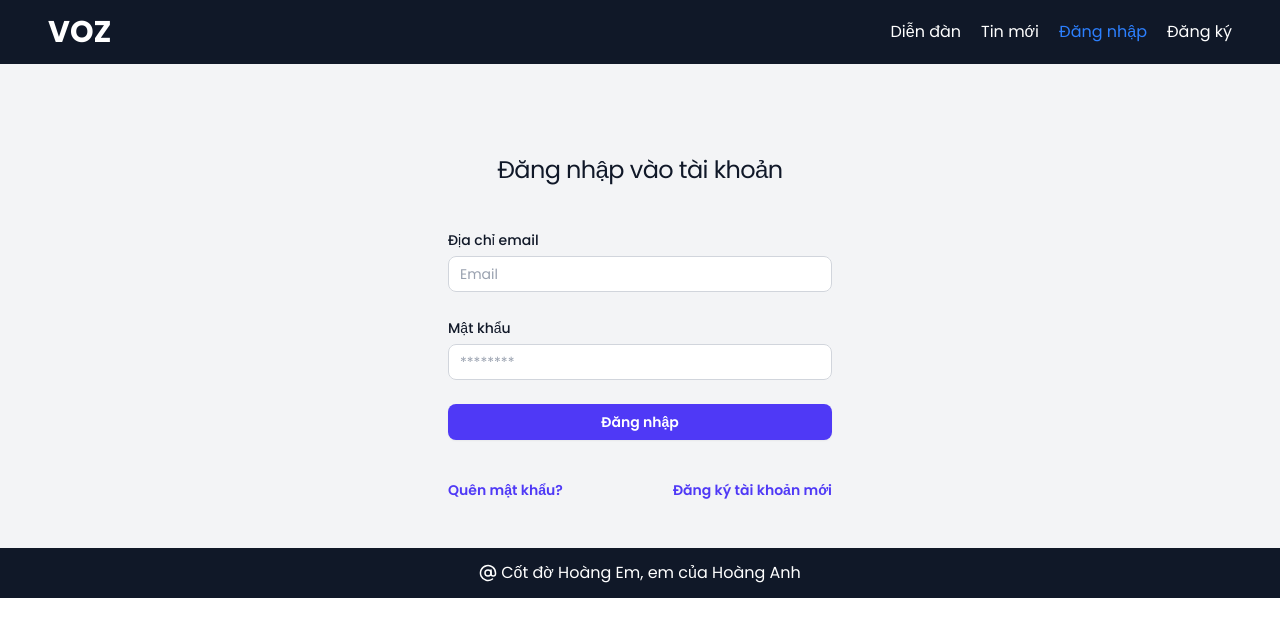
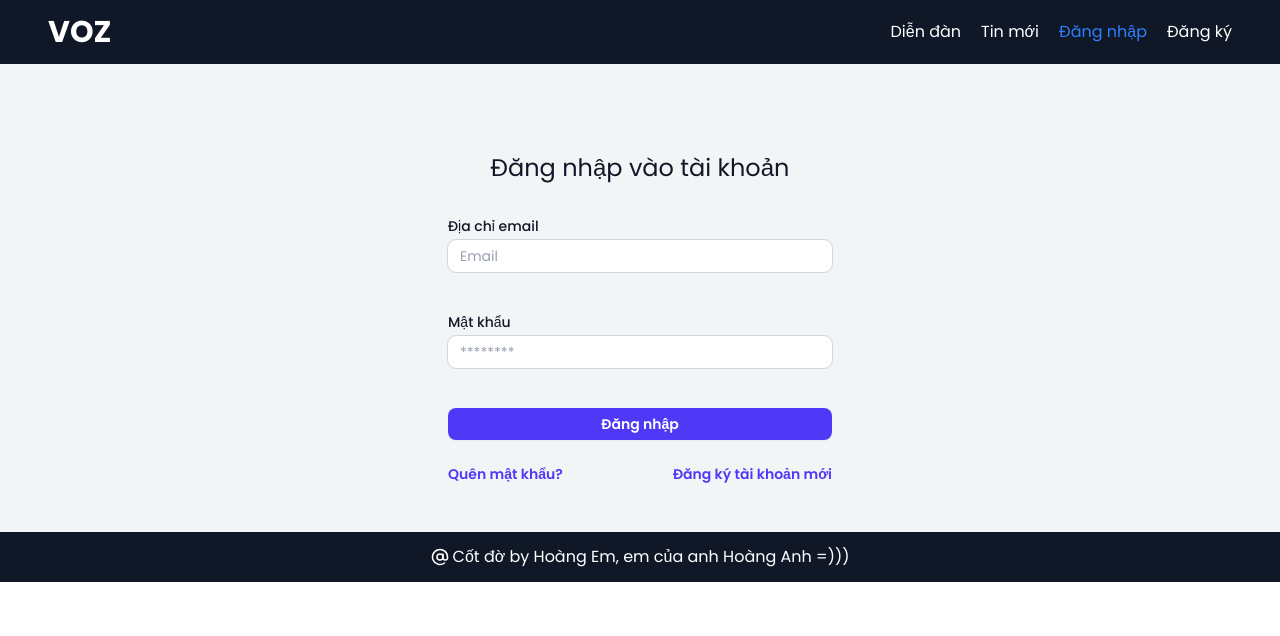
Before and after one commit to kidnopro/Nextjs_Blog_FE_Client, a Next.js app: page /login in a window 1280 px wide. Shown: the top 636 px of the page. Built offline with nearby package versions, Linux system fonts and the light colour scheme.

Commit message:
Chore(fix layout flix)

```diff
--- a/src/app/(auth)/forgotpassw/page.tsx
+++ b/src/app/(auth)/forgotpassw/page.tsx
@@ -3,6 +3,7 @@
 import { fortgotPassSchema } from '@/core/schema/auth'
 import { zodResolver } from '@hookform/resolvers/zod'
 import Link from 'next/link'
+import { useState } from 'react'
 import { useForm } from 'react-hook-form'
 
 export default function Login() {
@@ -14,48 +15,89 @@ export default function Login() {
     resolver: zodResolver(fortgotPassSchema)
   })
 
-  const onSubmit = (data: fortgotPassSchema) => {
-    console.log(data)
+  const [isSubmitting, setIsSubmitting] = useState(false)
+  const onSubmit = async (data: fortgotPassSchema) => {
+    setIsSubmitting(true)
+    try {
+      await new Promise((resolve) => setTimeout(resolve, 2000))
+      console.log('Form data:', data)
+    } catch (error) {
+      console.error('lỗi:', error)
+    } finally {
+      setIsSubmitting(false)
+    }
   }
+
   return (
     <div className='flex min-h-full flex-1 flex-col justify-center px-6 py-12 lg:px-8 bg-gray-100'>
       <div className='sm:mx-auto sm:w-full sm:max-w-sm'>
-        <h2 className='mt-10 text-center text-2xl/9  tracking-tight text-gray-900'>Quên mật khẩu tài khoản</h2>
+        <h2 className='mt-10 text-center text-2xl/9 text-gray-900 font-poppins'>Quên mật khẩu tài khoản</h2>
       </div>
 
       <div className='mt-10 sm:mx-auto sm:w-full sm:max-w-sm'>
         <form onSubmit={handleSubmit(onSubmit)} className='space-y-6'>
           <div>
-            <label htmlFor='email' className='block text-sm/6 font-medium text-gray-900'>
+            <label htmlFor='email' className='block text-sm/6 font-medium text-gray-900 font-poppins'>
               Địa chỉ Email
             </label>
             <div className='mt-1'>
               <input
                 {...register('email')}
                 placeholder='Email'
-                className='block w-full rounded-md bg-white px-3 py-1.5 text-base text-gray-900 outline-1 -outline-offset-1 outline-gray-300 placeholder:text-gray-400 focus:outline-2 focus:-outline-offset-2 focus:outline-indigo-600 sm:text-sm/6'
+                disabled={isSubmitting}
+                className='block w-full rounded-md bg-white px-3 py-1.5 text-base text-gray-900 outline-1 outline-offset-1 outline-gray-300 placeholder:text-gray-400 focus:outline-2 focus:outline-offset-2 focus:outline-indigo-600 sm:text-sm/6 font-poppins'
               />
-              {errors.email && <p className='text-red-500 text-sm mt-1'>{errors.email.message}</p>}
+              {/* toast lỗi */}
+              <div className='min-h-[1.5rem] mt-1'>
+                {errors.email && <p className='text-red-500 text-sm '>{errors.email.message}</p>}
+              </div>
             </div>
           </div>
 
           <div>
             <button
               type='submit'
-              className='flex w-full justify-center rounded-md bg-indigo-600 px-3 py-1.5 text-sm/6 font-semibold text-white shadow-xs hover:bg-indigo-500 focus-visible:outline-2 focus-visible:outline-offset-2 focus-visible:outline-indigo-600'
+              disabled={isSubmitting}
+              className='flex w-full justify-center rounded-md bg-indigo-600 px-3 py-1.5 text-sm/6 font-semibold text-white shadow-xs hover:bg-indigo-500 focus-visible:outline-2 focus-visible:outline-offset-2 focus-visible:outline-indigo-600 font-poppins'
             >
-              Gửi ngay
+              {isSubmitting ? (
+                <>
+                  <svg
+                    className='animate-spin -ml-1 mr-2 h-5 w-5 text-white'
+                    xmlns='http://www.w3.org/2000/svg'
+                    fill='none'
+                    viewBox='0 0 24 24'
+                  >
+                    <circle
+                      className='opacity-25'
+                      cx='12'
+                      cy='12'
+                      r='10'
+                      stroke='currentColor'
+                      strokeWidth='4'
+                    ></circle>
+                    <path
+                      className='opacity-75'
+                      fill='currentColor'
+                      d='M4 12a8 8 0 018-8V0C5.373 0 0 5.373 0 12h4zm2 5.291A7.962 7.962 0 014 12H0c0 3.042 1.135 5.824 3 7.938l3-2.647z'
+                    ></path>
+                  </svg>
+                  Đang xử lý...
+                </>
+              ) : (
+                'Gửi ngay'
+              )}
             </button>
           </div>
         </form>
 
-        <div className='mt-10 flex justify-between items-center text-sm text-gray-500 '>
-          <Link href='/login' className='font-semibold text-indigo-600 hover:underline'>
+        <div className='mt-5 flex justify-between items-center text-sm text-gray-500'>
+          <Link href='/login' className='font-semibold text-indigo-600 hover:underline font-poppins'>
             Đăng nhập tài khoản
           </Link>
-          <a href='/register' className='font-semibold text-indigo-600 hover:underline'>
+          <Link href='/register' className='font-semibold text-indigo-600 hover:underline font-poppins'>
             Đăng ký tài khoản mới
-          </a>
+          </Link>
         </div>
       </div>
     </div>
--- a/src/app/(auth)/login/page.tsx
+++ b/src/app/(auth)/login/page.tsx
@@ -4,6 +4,7 @@ import { useForm } from 'react-hook-form'
 import { zodResolver } from '@hookform/resolvers/zod'
 import Link from 'next/link'
 import { loginSchema } from '@/core/schema/auth'
+import { useState } from 'react'
 
 export default function Login() {
   const {
@@ -14,64 +15,106 @@ export default function Login() {
     resolver: zodResolver(loginSchema)
   })
 
-  const onSubmit = (data: LoginSchema) => {
-    console.log(data)
+  const [isSubmitting, setIsSubmitting] = useState(false)
+  const onSubmit = async (data: loginSchema) => {
+    setIsSubmitting(true)
+    try {
+      await new Promise((resolve) => setTimeout(resolve, 2000))
+      console.log('Form data:', data)
+    } catch (error) {
+      console.error('lỗi:', error)
+    } finally {
+      setIsSubmitting(false)
+    }
   }
+
   return (
     <div className='flex min-h-full flex-1 flex-col justify-center px-6 py-12 lg:px-8 bg-gray-100'>
       <div className='sm:mx-auto sm:w-full sm:max-w-sm'>
-        <h2 className='mt-10 text-center text-2xl/9  tracking-tight text-gray-900'>Đăng nhập vào tài khoản</h2>
+        <h2 className='mt-10 text-center text-2xl text-gray-900 font-poppins'>Đăng nhập vào tài khoản</h2>
       </div>
 
-      <div className='mt-10 sm:mx-auto sm:w-full sm:max-w-sm'>
-        <form onSubmit={handleSubmit(onSubmit)} className='space-y-6'>
+      <div className='mt-8 sm:mx-auto sm:w-full sm:max-w-sm'>
+        <form onSubmit={handleSubmit(onSubmit)} className='space-y-4'>
           <div>
-            <label htmlFor='email' className='block text-sm/6 font-medium text-gray-900'>
+            <label htmlFor='email' className='block text-sm font-medium text-gray-900 font-poppins'>
               Địa chỉ email
             </label>
             <div className='mt-1'>
               <input
                 {...register('email')}
                 placeholder='Email'
-                className='block w-full rounded-md bg-white px-3 py-1.5 text-base text-gray-900 outline-1 -outline-offset-1 outline-gray-300 placeholder:text-gray-400 focus:outline-2 focus:-outline-offset-2 focus:outline-indigo-600 sm:text-sm/6'
+                className='block w-full rounded-md bg-white px-3 py-1.5 text-base text-gray-900 outline-1 outline-gray-300 placeholder:text-gray-400 focus:outline-2 focus:outline-indigo-600 sm:text-sm font-poppins'
+                disabled={isSubmitting}
               />
-              {errors.email && <p className='text-red-500 text-sm mt-1'>{errors.email.message}</p>}
+              <div className='min-h-[1.25rem] mt-1'>
+                {errors.email && <p className='text-red-500 text-xs '>{errors.email.message}</p>}
+              </div>
             </div>
           </div>
 
           <div>
-            <div className='flex items-center justify-between'>
-              <label htmlFor='password' className='block text-sm/6 font-medium text-gray-900'>
-                Mật khẩu
-              </label>
-            </div>
+            <label htmlFor='password' className='block text-sm font-medium text-gray-900 font-poppins'>
+              Mật khẩu
+            </label>
             <div className='mt-1'>
               <input
                 {...register('password')}
+                type='password'
                 placeholder='********'
-                className='block w-full rounded-md bg-white px-3 py-1.5 text-base text-gray-900 outline-1 -outline-offset-1 outline-gray-300 placeholder:text-gray-400 focus:outline-2 focus:-outline-offset-2 focus:outline-indigo-600 sm:text-sm/6'
+                className='block w-full rounded-md bg-white px-3 py-1.5 text-base text-gray-900 outline-1 outline-gray-300 placeholder:text-gray-400 focus-outline-2 focus:outline-indigo-600 sm:text-sm font-poppins'
+                disabled={isSubmitting}
               />
-              {errors.password && <p className='text-red-500 text-sm mt-1'>{errors.password.message}</p>}
+              <div className='min-h-[1.25rem] mt-1'>
+                {errors.password && <p className='text-red-500 text-xs '>{errors.password.message}</p>}
+              </div>
             </div>
           </div>
 
           <div>
             <button
               type='submit'
-              className='flex w-full justify-center rounded-md bg-indigo-600 px-3 py-1.5 text-sm/6 font-semibold text-white shadow-xs hover:bg-indigo-500 focus-visible:outline-2 focus-visible:outline-offset-2 focus-visible:outline-indigo-600'
+              className='flex w-full justify-center items-center rounded-md bg-indigo-600 px-3 py-1.5 text-sm font-semibold text-white shadow-xs hover:bg-indigo-500 focus-visible:outline-2 focus-visible:outline-offset-2 focus-visible:outline-indigo-600 font-poppins disabled:bg-indigo-400 disabled:cursor-not-allowed'
+              disabled={isSubmitting}
             >
-              Đăng nhập
+              {isSubmitting ? (
+                <>
+                  <svg
+                    className='animate-spin -ml-1 mr-2 h-5 w-5 text-white'
+                    xmlns='http://www.w3.org/2000/svg'
+                    fill='none'
+                    viewBox='0 0 24 24'
+                  >
+                    <circle
+                      className='opacity-25'
+                      cx='12'
+                      cy='12'
+                      r='10'
+                      stroke='currentColor'
+                      strokeWidth='4'
+                    ></circle>
+                    <path
+                      className='opacity-75'
+                      fill='currentColor'
+                      d='M4 12a8 8 0 018-8V0C5.373 0 0 5.373 0 12h4zm2 5.291A7.962 7.962 0 014 12H0c0 3.042 1.135 5.824 3 7.938l3-2.647z'
+                    ></path>
+                  </svg>
+                  Đang xử lý...
+                </>
+              ) : (
+                'Đăng nhập'
+              )}
             </button>
           </div>
         </form>
 
-        <div className='mt-10 flex justify-between items-center text-sm text-gray-500 '>
-          <Link href='/forgotpassw' className='font-semibold text-indigo-600 hover:underline'>
+        <div className='mt-6 flex justify-between items-center text-sm text-gray-500'>
+          <Link href='/forgotpassw' className='font-semibold text-indigo-600 hover:underline font-poppins'>
             Quên mật khẩu?
           </Link>
-          <a href='/register' className='font-semibold text-indigo-600 hover:underline'>
+          <Link href='/register' className='font-semibold text-indigo-600 hover:underline font-poppins'>
             Đăng ký tài khoản mới
-          </a>
+          </Link>
         </div>
       </div>
     </div>
--- a/src/app/(auth)/register/page.tsx
+++ b/src/app/(auth)/register/page.tsx
@@ -3,6 +3,7 @@
 import { registerSchema } from '@/core/schema/auth'
 import { zodResolver } from '@hookform/resolvers/zod'
 import Link from 'next/link'
+import { useState } from 'react'
 import { useForm } from 'react-hook-form'
 
 export default function Register() {
@@ -14,8 +15,17 @@ export default function Register() {
     resolver: zodResolver(registerSchema)
   })
 
-  const onSubmit = (data: registerSchema) => {
-    console.log(data)
+  const [isSubmitting, setIsSubmitting] = useState(false)
+  const onSubmit = async (data: registerSchema) => {
+    setIsSubmitting(true)
+    try {
+      await new Promise((resolve) => setTimeout(resolve, 2000))
+      console.log('Form data:', data)
+    } catch (error) {
+      console.error('lỗi:', error)
+    } finally {
+      setIsSubmitting(false)
+    }
   }
   return (
     <div className='flex min-h-full flex-1 flex-col justify-center px-6 py-12 lg:px-8 bg-gray-100'>
@@ -35,45 +45,46 @@ export default function Register() {
                 placeholder='Email'
                 className='block w-full rounded-md bg-white px-3 py-1.5 text-base text-gray-900 outline-1 -outline-offset-1 outline-gray-300 placeholder:text-gray-400 focus:outline-2 focus:-outline-offset-2 focus:outline-indigo-600 sm:text-sm/6'
               />
-              {errors.email && <p className='text-red-500 text-sm mt-1'>{errors.email.message}</p>}
+              <div className='min-h-[1.25rem] mt-1'>
+                {errors.email && <p className='text-red-500 text-sm mt-1'>{errors.email.message}</p>}
+              </div>
             </div>
           </div>
 
           <div>
-            <label htmlFor='email' className='block text-sm/6 font-medium text-gray-900'>
-              Tên hiển thị
-            </label>
+            <label className='block text-sm/6 font-medium text-gray-900'>Tên hiển thị</label>
             <div className='mt-1'>
               <input
                 {...register('name')}
                 placeholder='Tên hiển thị'
                 className='block w-full rounded-md bg-white px-3 py-1.5 text-base text-gray-900 outline-1 -outline-offset-1 outline-gray-300 placeholder:text-gray-400 focus:outline-2 focus:-outline-offset-2 focus:outline-indigo-600 sm:text-sm/6'
               />
-              {errors.name && <p className='text-red-500 text-sm mt-1'>{errors.name.message}</p>}
+              <div className='min-h-[1.25rem] mt-1'>
+                {errors.name && <p className='text-red-500 text-sm mt-1'>{errors.name.message}</p>}
+              </div>
             </div>
           </div>
 
           <div>
             <div className='flex items-center justify-between'>
-              <label htmlFor='password' className='block text-sm/6 font-medium text-gray-900'>
-                Mật khẩu
-              </label>
+              <label className='block text-sm/6 font-medium text-gray-900'>Mật khẩu</label>
             </div>
             <div className='mt-1'>
               <input
                 {...register('password')}
+                type='password'
                 placeholder='********'
                 className='block w-full rounded-md bg-white px-3 py-1.5 text-base text-gray-900 outline-1 -outline-offset-1 outline-gray-300 placeholder:text-gray-400 focus:outline-2 focus:-outline-offset-2 focus:outline-indigo-600 sm:text-sm/6'
               />
-              {errors.password && <p className='text-red-500 text-sm mt-1'>{errors.password.message}</p>}
+              <div className='min-h-[1.25rem] mt-1'>
+                {errors.password && <p className='text-red-500 text-sm mt-1'>{errors.password.message}</p>}
+              </div>
             </div>
           </div>
 
           <div>
             <div className='flex items-center justify-between'>
-              <label htmlFor='password' className='block text-sm/6 font-medium text-gray-900'>
-                Xác nhận mật khẩu
-              </label>
+              <label className='block text-sm/6 font-medium text-gray-900'>Xác nhận mật khẩu</label>
             </div>
             <div className='mt-1'>
               <input
@@ -82,7 +93,11 @@ export default function Register() {
                 placeholder='********'
                 className='block w-full rounded-md bg-white px-3 py-1.5 text-base text-gray-900 outline-1 -outline-offset-1 outline-gray-300 placeholder:text-gray-400 focus:outline-2 focus:-outline-offset-2 focus:outline-indigo-600 sm:text-sm/6'
               />
-              {errors.confirmPassword && <p className='text-red-500 text-sm mt-1'>{errors.confirmPassword.message}</p>}
+              <div className='min-h-[1.25rem] mt-1'>
+                {errors.confirmPassword && (
+                  <p className='text-red-500 text-sm mt-1'>{errors.confirmPassword.message}</p>
+                )}
+              </div>
             </div>
           </div>
 
@@ -91,7 +106,33 @@ export default function Register() {
               type='submit'
               className='flex w-full justify-center rounded-md bg-indigo-600 px-3 py-1.5 text-sm/6 font-semibold text-white shadow-xs hover:bg-indigo-500 focus-visible:outline-2 focus-visible:outline-offset-2 focus-visible:outline-indigo-600'
             >
-              Đăng ký
+              {isSubmitting ? (
+                <>
+                  <svg
+                    className='animate-spin -ml-1 mr-2 h-5 w-5 text-white'
+                    xmlns='http://www.w3.org/2000/svg'
+                    fill='none'
+                    viewBox='0 0 24 24'
+                  >
+                    <circle
+                      className='opacity-25'
+                      cx='12'
+                      cy='12'
+                      r='10'
+                      stroke='currentColor'
+                      strokeWidth='4'
+                    ></circle>
+                    <path
+                      className='opacity-75'
+                      fill='currentColor'
+                      d='M4 12a8 8 0 018-8V0C5.373 0 0 5.373 0 12h4zm2 5.291A7.962 7.962 0 014 12H0c0 3.042 1.135 5.824 3 7.938l3-2.647z'
+                    ></path>
+                  </svg>
+                  Đang xử lý...
+                </>
+              ) : (
+                'Đăng ký'
+              )}
             </button>
           </div>
         </form>
--- a/src/components/Footer/Footer.tsx
+++ b/src/components/Footer/Footer.tsx
@@ -21,7 +21,7 @@ export default function Footer() {
             <circle cx='12' cy='12' r='4' />
             <path d='M16 8v5a3 3 0 0 0 6 0v-1a10 10 0 1 0-4 8' />
           </svg>
-          <span className='ml-1 hover:text-blue-500 transition'>Cốt đờ Hoàng Em, em của Hoàng Anh</span>
+          <span className='ml-1 hover:text-blue-500 transition'>Cốt đờ by Hoàng Em, em của anh Hoàng Anh =)))   </span>
         </div>
       </div>
     </footer>
```
